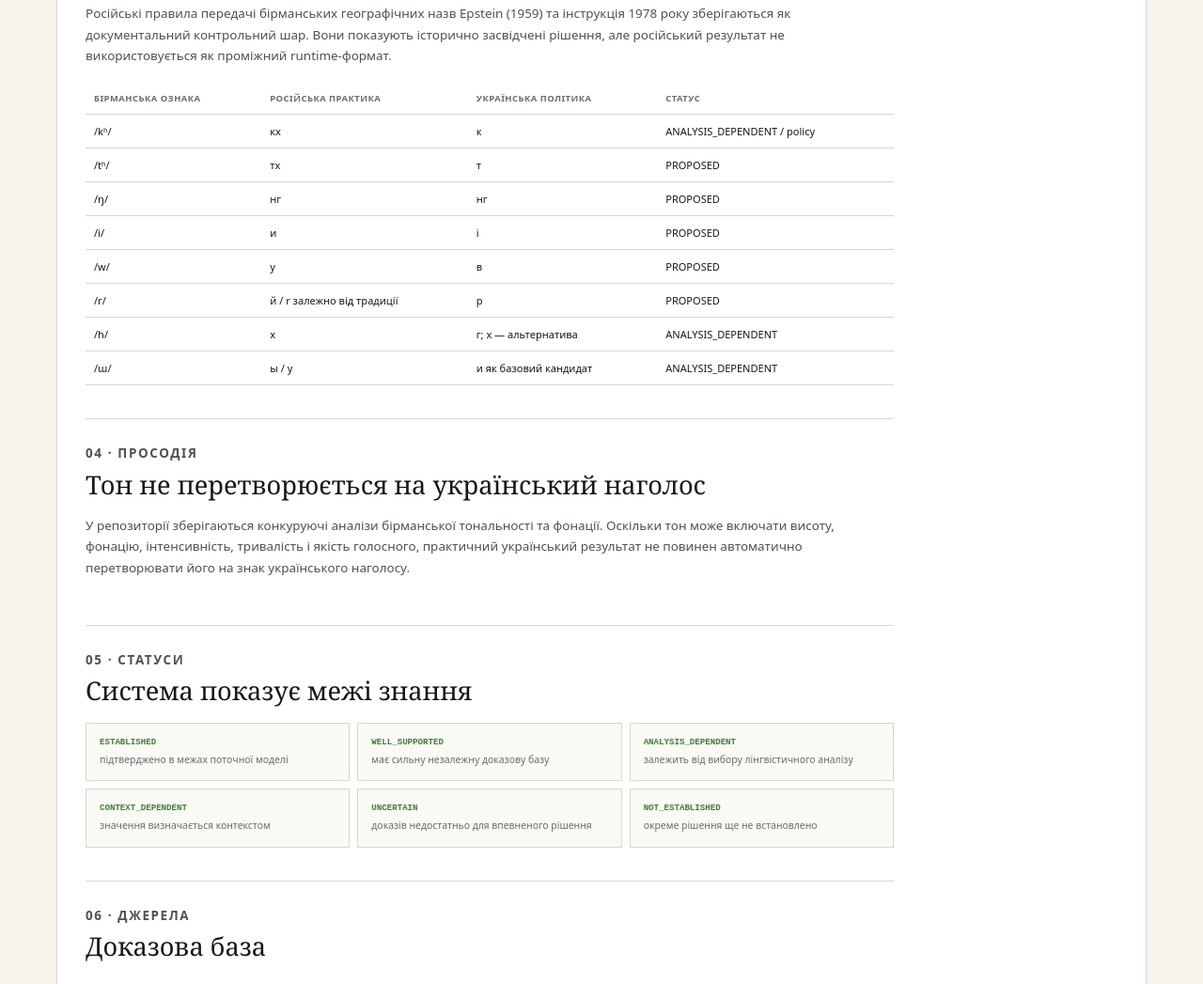
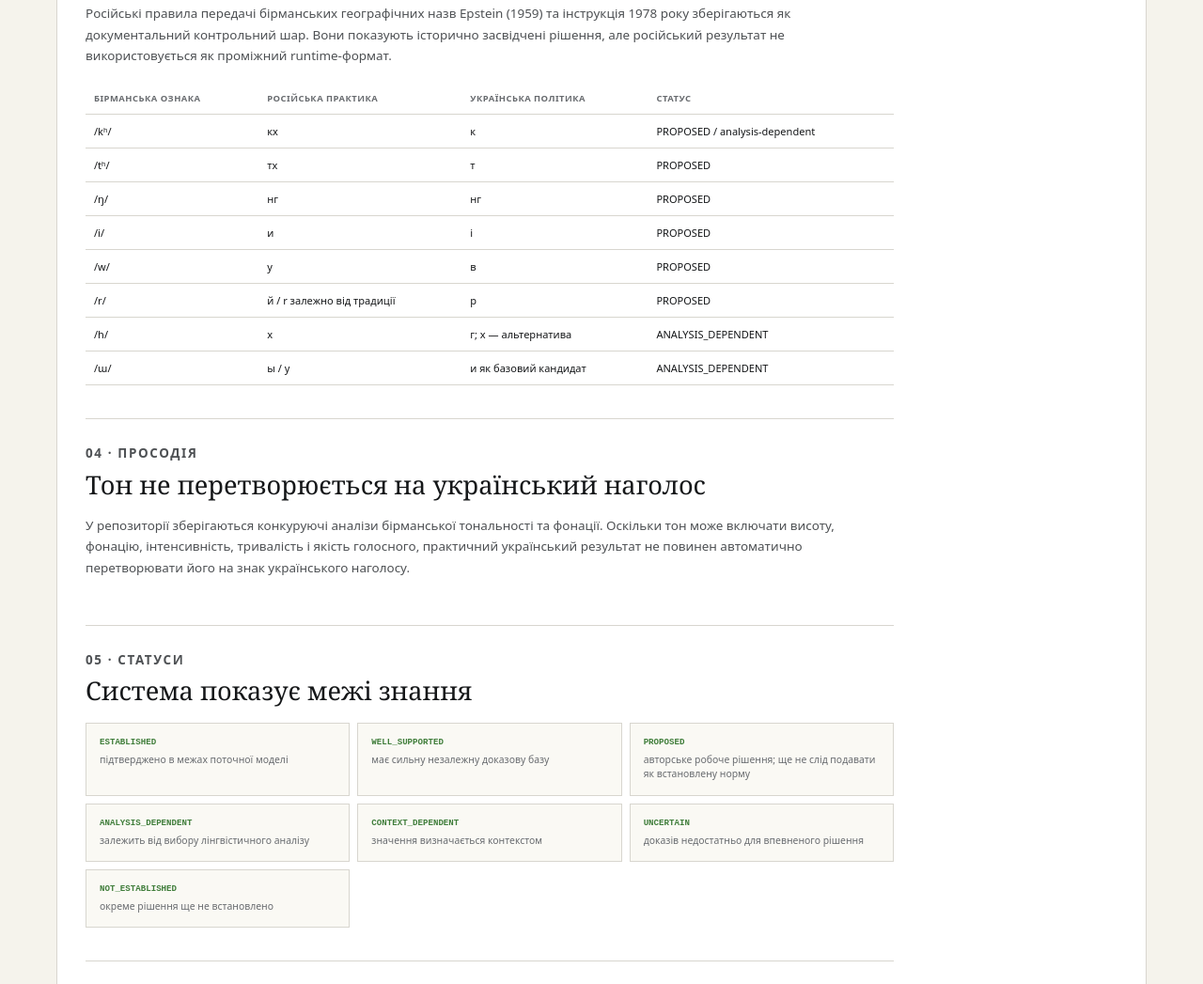
Before and after one commit to ClippyFirst/Burmese-Ukrainian-Phonetic-System-, a website: page system.html in a window 1280 px wide. Shown: the part 1138-2185 px from the top of the page at 94% size. Drawn offline with Linux system fonts and the light colour scheme.

Commit message:
docs: distinguish proposed from established evidence

```diff
--- a/system.html
+++ b/system.html
@@ -19,7 +19,7 @@
 <section><p class="kicker">01 · Об'єкт</p><h2>Що саме передає система</h2><p>Об'єктом є сучасна стандартна бірманська мова в письмі Myanmar. Myanmar script не ототожнюється автоматично з Burmese: Unicode описує писемність і механіку її кодування, тоді як фонологічні рішення спираються на окремі лінгвістичні джерела.</p></section>
 <section><p class="kicker">02 · Конвеєр</p><h2>Від письма до українського результату</h2><div class="pipeline"><span>Burmese Unicode</span><b>→</b><span>графемна структура</span><b>→</b><span>фонологічний аналіз</span><b>→</b><span>IPA</span><b>→</b><span>українська цільова мова</span><b>→</b><strong>практична транскрипція</strong></div><p>Тому український результат не утворюється заміною Myanmar-літер на кириличні знаки.</p></section>
 <section><p class="kicker">03 · Українська політика</p><h2>Чому система не копіює російську</h2><p>Російські правила передачі бірманських географічних назв Epstein (1959) та інструкція 1978 року зберігаються як документальний контрольний шар. Вони показують історично засвідчені рішення, але російський результат не використовується як проміжний runtime-формат.</p><div class="table-wrap"><table><thead><tr><th>Бірманська ознака</th><th>Російська практика</th><th>Українська політика</th><th>Статус</th></tr></thead><tbody>
-<tr><td>/kʰ/</td><td>кх</td><td>к</td><td>ANALYSIS_DEPENDENT / policy</td></tr>
+<tr><td>/kʰ/</td><td>кх</td><td>к</td><td>PROPOSED / analysis-dependent</td></tr>
 <tr><td>/tʰ/</td><td>тх</td><td>т</td><td>PROPOSED</td></tr>
 <tr><td>/ŋ/</td><td>нг</td><td>нг</td><td>PROPOSED</td></tr>
 <tr><td>/i/</td><td>и</td><td>і</td><td>PROPOSED</td></tr>
@@ -29,7 +29,7 @@
 <tr><td>/ɯ/</td><td>ы / у</td><td>и як базовий кандидат</td><td>ANALYSIS_DEPENDENT</td></tr>
 </tbody></table></div></section>
 <section><p class="kicker">04 · Просодія</p><h2>Тон не перетворюється на український наголос</h2><p>У репозиторії зберігаються конкуруючі аналізи бірманської тональності та фонації. Оскільки тон може включати висоту, фонацію, інтенсивність, тривалість і якість голосного, практичний український результат не повинен автоматично перетворювати його на знак українського наголосу.</p></section>
-<section><p class="kicker">05 · Статуси</p><h2>Система показує межі знання</h2><div class="status-grid"><div><b>ESTABLISHED</b><span>підтверджено в межах поточної моделі</span></div><div><b>WELL_SUPPORTED</b><span>має сильну незалежну доказову базу</span></div><div><b>ANALYSIS_DEPENDENT</b><span>залежить від вибору лінгвістичного аналізу</span></div><div><b>CONTEXT_DEPENDENT</b><span>значення визначається контекстом</span></div><div><b>UNCERTAIN</b><span>доказів недостатньо для впевненого рішення</span></div><div><b>NOT_ESTABLISHED</b><span>окреме рішення ще не встановлено</span></div></div></section>
+<section><p class="kicker">05 · Статуси</p><h2>Система показує межі знання</h2><div class="status-grid"><div><b>ESTABLISHED</b><span>підтверджено в межах поточної моделі</span></div><div><b>WELL_SUPPORTED</b><span>має сильну незалежну доказову базу</span></div><div><b>PROPOSED</b><span>авторське робоче рішення; ще не слід подавати як встановлену норму</span></div><div><b>ANALYSIS_DEPENDENT</b><span>залежить від вибору лінгвістичного аналізу</span></div><div><b>CONTEXT_DEPENDENT</b><span>значення визначається контекстом</span></div><div><b>UNCERTAIN</b><span>доказів недостатньо для впевненого рішення</span></div><div><b>NOT_ESTABLISHED</b><span>окреме рішення ще не встановлено</span></div></div></section>
 <section><p class="kicker">06 · Джерела</p><h2>Доказова база</h2><ul><li>Unicode Standard, Chapter 16 — Myanmar.</li><li>Unicode Technical Note #11 — Representing Myanmar in Unicode.</li><li>Green (2002) — Word, Foot, and Syllable Structure in Burmese.</li><li>Mooney & Repetti-Ludlow (2021) — Burmese tone and syllable structure.</li><li>Duan & Zhu (2025) — double registers and eight tones in Burmese.</li><li>Tun et al. (2011) — rule-based Myanmar tone synthesis.</li><li>Epstein (1959) — Russian transcription of Burmese geographical names.</li><li>Boyko & Samarkin (1978) — Russian transmission of geographical names of Burma.</li><li>Український правопис 2026 — чинна нормативна база української мови.</li></ul><p>Повний реєстр джерел, claims та машинозчитуваних відповідностей залишається в GitHub-репозиторії.</p></section>
 </article>
 <footer class="footer"><div><strong>မြန်မာ / УКРАЇНСЬКА</strong><span>Методологічна сторінка авторської системи.</span></div><div><a href="./">← Повернутися до сервісу</a></div></footer>
```
